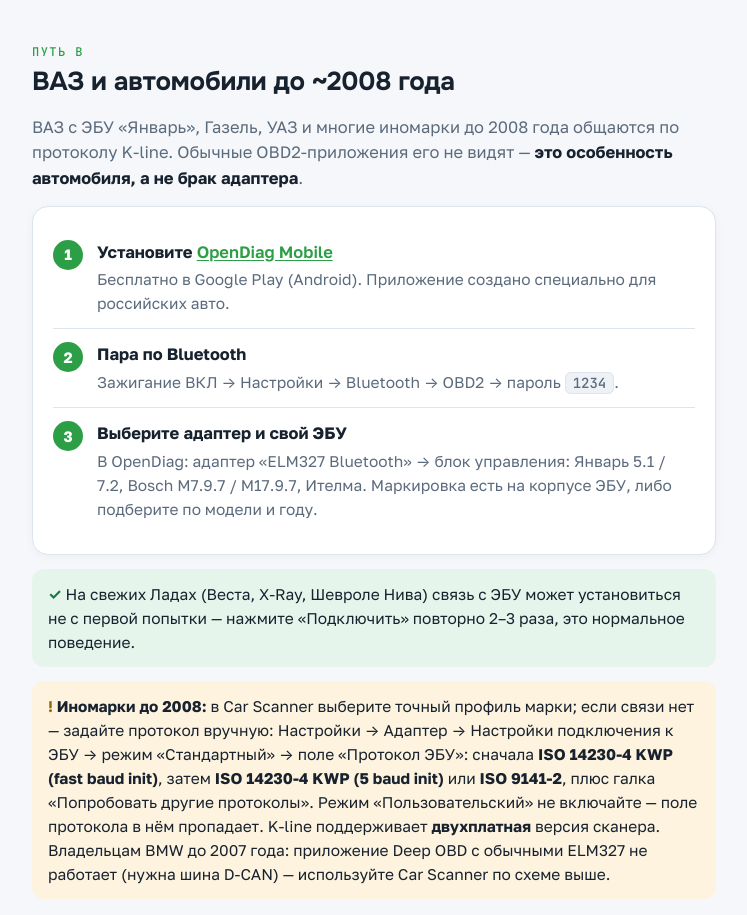
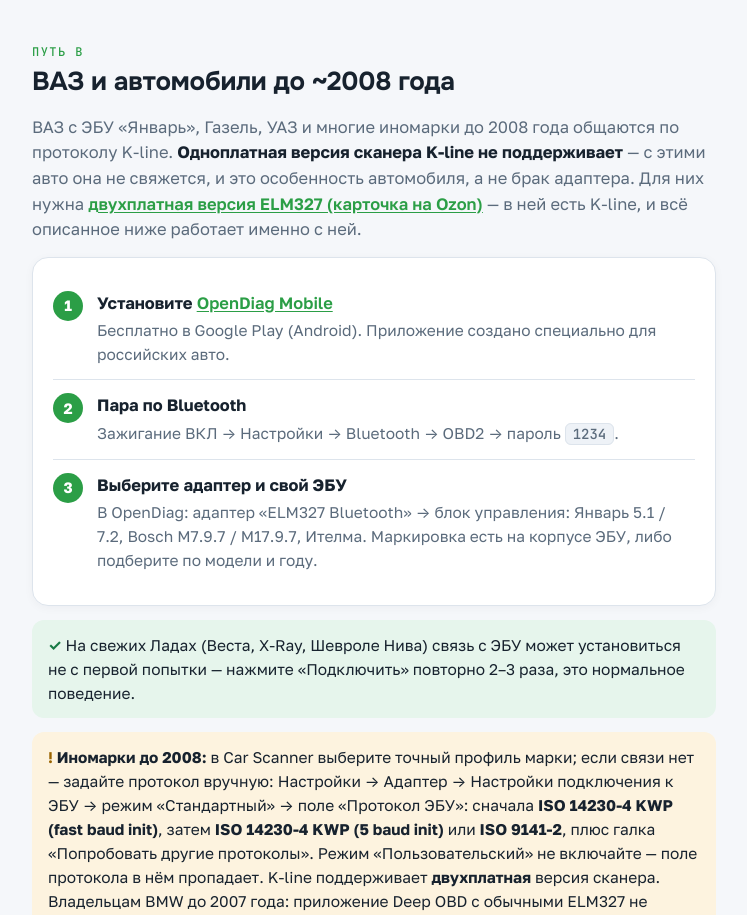
Before and after one commit to Vladimier534/elm327, a plain HTML site: page index.html in a window 1280 px wide. Shown: the part 3270-4185 px from the top of the page, without its empty margins (266-1013 px from the left). Drawn offline with Linux system fonts and the light colour scheme.

Commit message:
K-line: явно про одноплатную/двухплатную версию + ссылка на карточку Ozon

```diff
--- a/index.html
+++ b/index.html
@@ -145,7 +145,7 @@
 
 <section id="vaz">
   <div class="sec-head"><span class="sec-num">Путь В</span><h2>ВАЗ и автомобили до ~2008 года</h2></div>
-  <p style="color:var(--mut);margin-bottom:14px">ВАЗ с ЭБУ «Январь», Газель, УАЗ и многие иномарки до 2008 года общаются по протоколу K-line. Обычные OBD2-приложения его не видят — <b style="color:var(--ink)">это особенность автомобиля, а не брак адаптера</b>.</p>
+  <p style="color:var(--mut);margin-bottom:14px">ВАЗ с ЭБУ «Январь», Газель, УАЗ и многие иномарки до 2008 года общаются по протоколу K-line. <b style="color:var(--ink)">Одноплатная версия сканера K-line не поддерживает</b> — с этими авто она не свяжется, и это особенность автомобиля, а не брак адаптера. Для них нужна <a class="app" href="https://www.ozon.ru/product/2926046377/" target="_blank" rel="noopener">двухплатная версия ELM327 (карточка на Ozon)</a> — в ней есть K-line, и всё описанное ниже работает именно с ней.</p>
   <div class="card">
     <div class="step"><span class="n">1</span><div><b>Установите <a class="app" href="https://play.google.com/store/search?c=apps&q=OpenDiag+Mobile" target="_blank" rel="noopener">OpenDiag Mobile</a></b><p>Бесплатно в Google Play (Android). Приложение создано специально для российских авто.</p></div></div>
     <div class="step"><span class="n">2</span><div><b>Пара по Bluetooth</b><p>Зажигание ВКЛ → Настройки → Bluetooth → OBD2 → пароль <kbd>1234</kbd>.</p></div></div>
```
